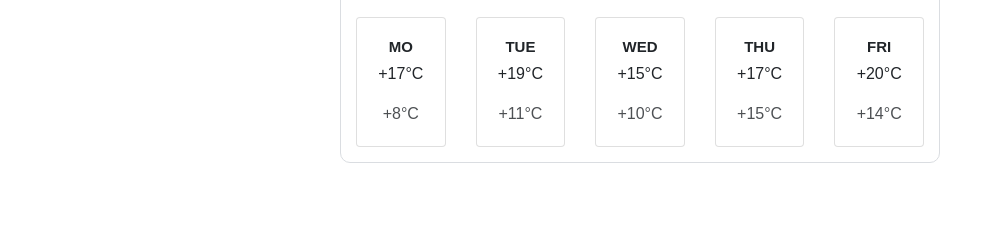
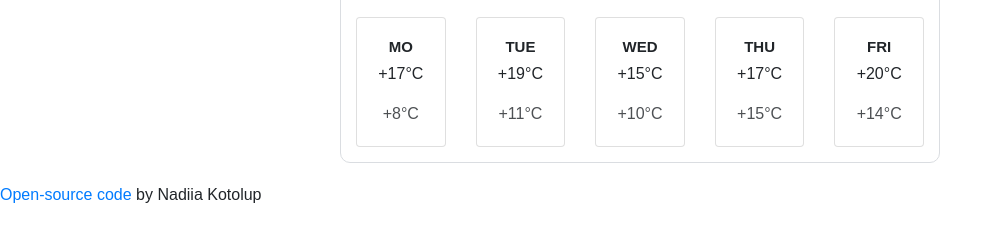
Before and after one commit to NadiiaKotolup/Weather-forecast, a plain HTML site: page index.html in a window 1280 px wide. Shown: the part 241-482 px from the top of the page, without its empty margins (0-1003 px from the left). Drawn offline with nearby package versions, Linux system fonts and the light colour scheme.

Commit message:
Added link (open-source code)

```diff
--- a/index.html
+++ b/index.html
@@ -130,7 +130,10 @@
       </div>
     </div>
   </div>
+<p>
+      <a href="https://github.com/NadiiaKotolup/Weather-forecast" target="_blank"> Open-source code </a> by Nadiia Kotolup
 
+    </p>
     <script src="src/index.js"></script>
   </body>
 </html>
```
